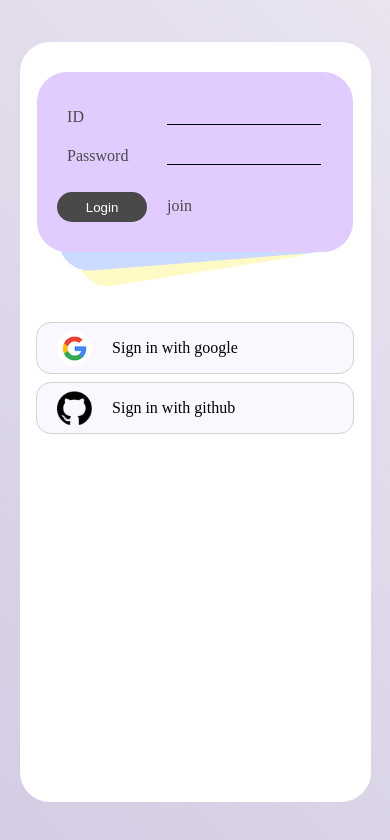
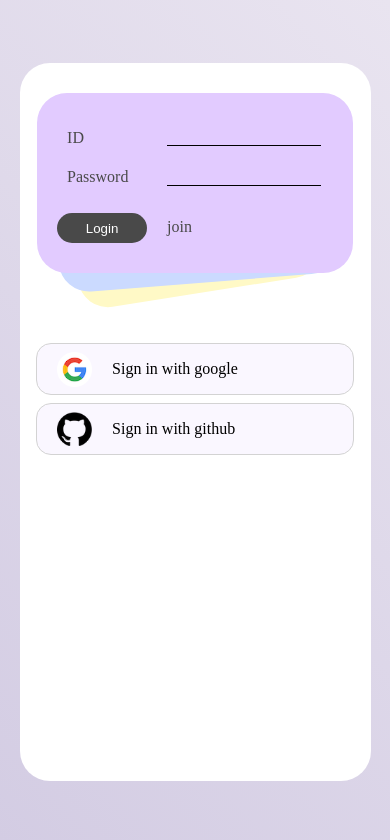
Before and after one commit to 2pandi/to-do-list, a React (Create React App) app: page / in a window 390 px wide. Shown: the top 840 px of the page. Built offline with nearby package versions, Linux system fonts and the light colour scheme; no server answers.

Commit message:
:iphone: feat: Work on responsive design

```diff
--- a/src/components/Container.js
+++ b/src/components/Container.js
@@ -12,7 +12,7 @@ const StyledContainer = styled.div`
 
   @media screen and (max-width: 420px) {
     width: 90vw;
-    height: 90vh;
+    height: 85vh;
   }
 
   ::-webkit-scrollbar {
--- a/src/components/Header.js
+++ b/src/components/Header.js
@@ -15,7 +15,7 @@ const HeaderContainer = styled.div`
     margin: 3px 50px 0 0;
 
     @media screen and (max-width: 420px) {
-      margin: 5px 20px 0 0;
+      margin: 10px 20px 0 0;
       font-size: 0.8em;
       height: 23px;
       width: 60px;
@@ -27,7 +27,7 @@ const HeaderContainer = styled.div`
 
     @media screen and (max-width: 420px) {
       font-size: 0.8em;
-      margin: 10px;
+      margin: 15px;
     }
   }
 `;
```
